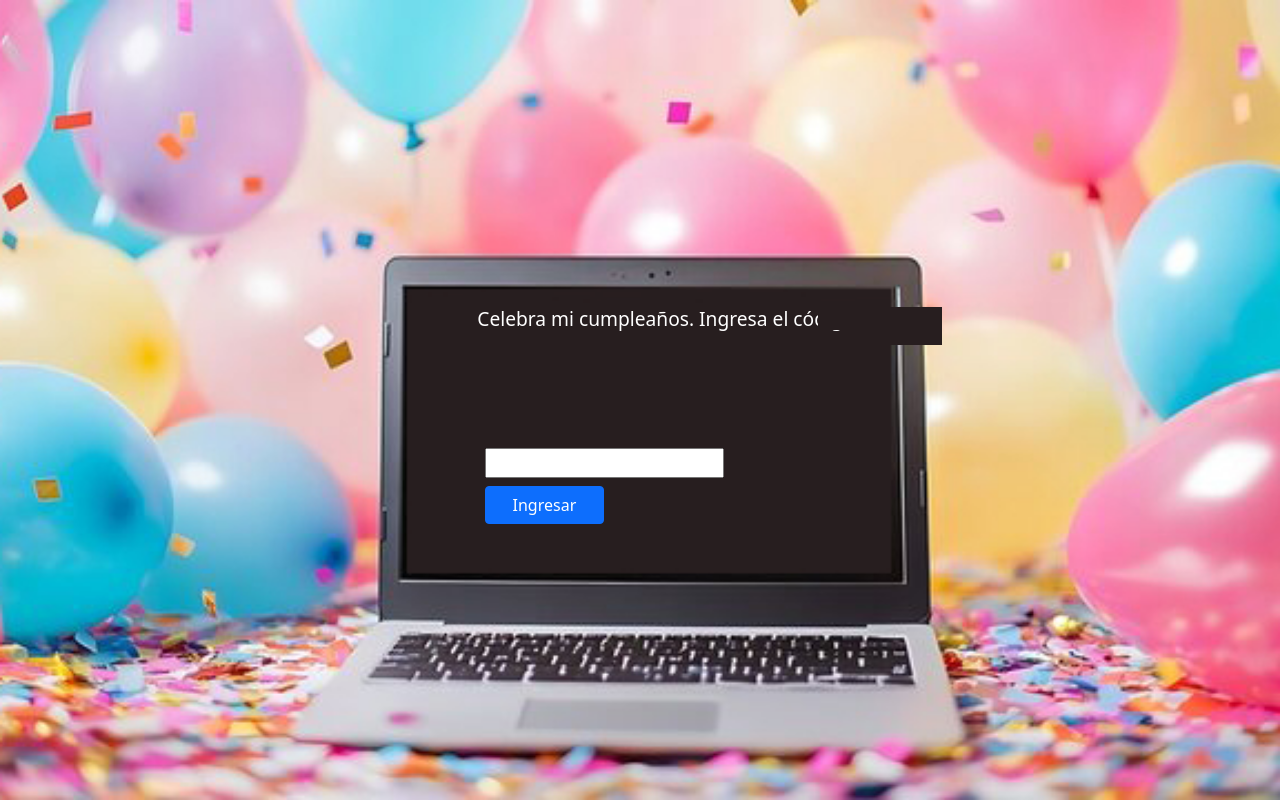
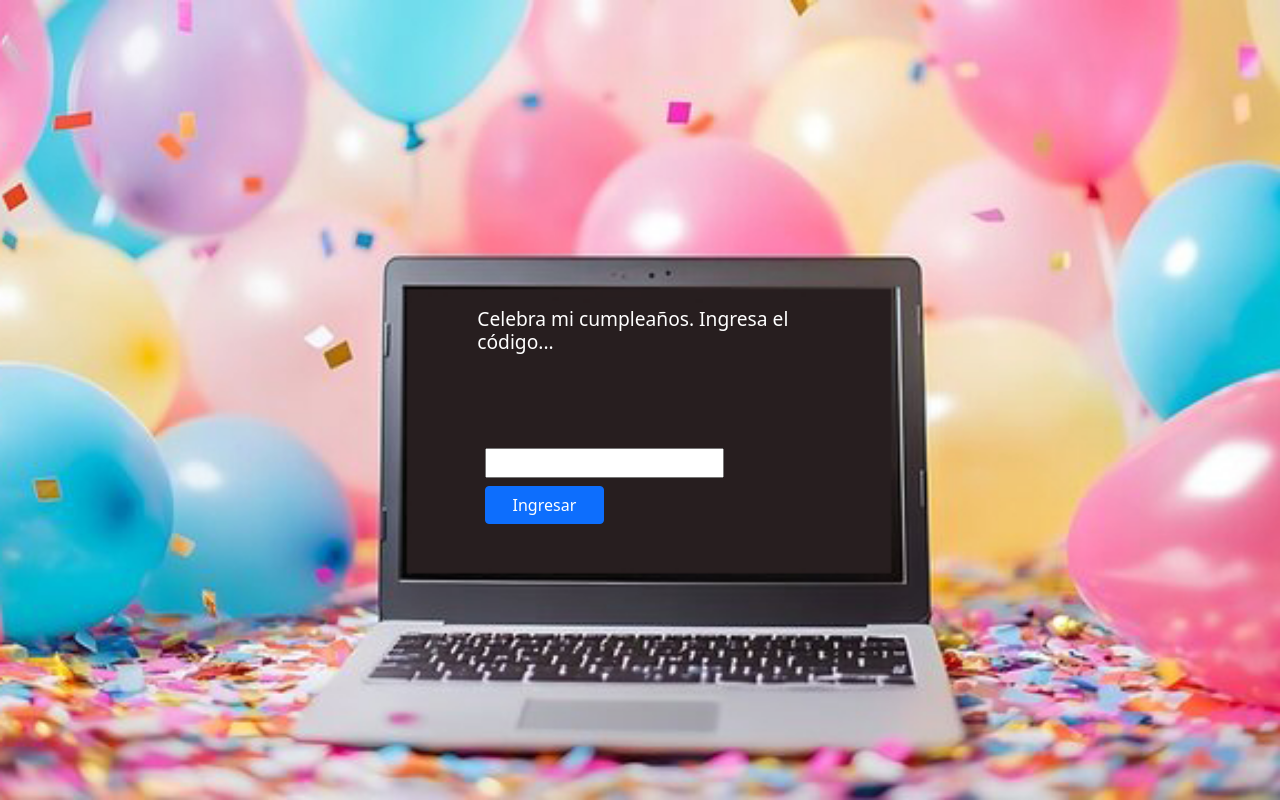
Before and after one commit to ceeck65/birthday, a Django app: page / in a window 1280 px wide; the page is wider, and only the part inside the window is pictured. Run offline with Django 5.2, Linux system fonts and the light colour scheme; some web fonts are replaced.

Commit message:
fix invitation

```diff
--- a/app/templates/index.html
+++ b/app/templates/index.html
@@ -66,7 +66,7 @@
             color: #fff;
             font-size: 1.2em;
             height: 2em;
-            width: 37%;
+            width: 27%;
         }
 
         h1 span {
@@ -104,7 +104,7 @@
             }
 
             h1 {
-                margin-top: 8%;
+                margin-top: 6%;
                 margin-left: 20%;
                 width: 60%;
             }
```
